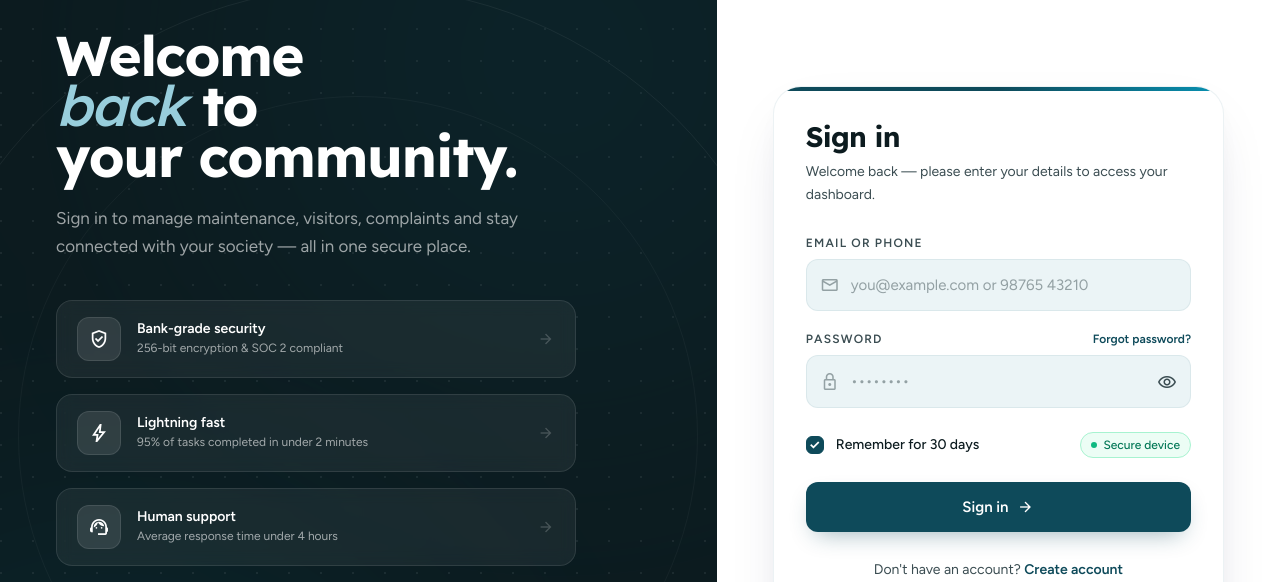
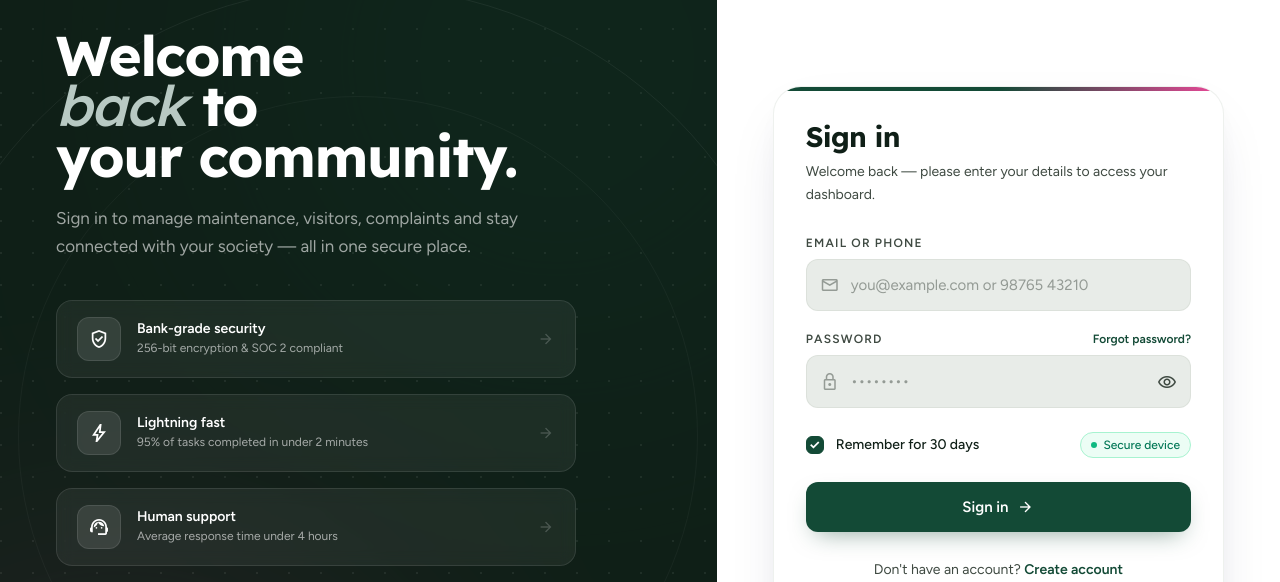
Before and after one commit to Prince188/residentone, a React (Create React App) app in the folder frontend/: page /login in a window 1280 px wide. Shown: the part 196-778 px from the top of the page. Built offline with nearby package versions, Linux system fonts and the light colour scheme; no server answers.

Commit message:
collection

```diff
--- a/frontend/public/index.html
+++ b/frontend/public/index.html
@@ -4,7 +4,7 @@
     <meta charset="utf-8" />
     <link rel="icon" href="%PUBLIC_URL%/favicon.ico" />
     <meta name="viewport" content="width=device-width, initial-scale=1" />
-    <meta name="theme-color" content="#0e4a5a" />
+    <meta name="theme-color" content="#134a36" />
     <meta
       name="description"
       content="ResidentOne — Multi-society residential management platform for billing, complaints, visitors, notices & more."
--- a/frontend/src/features/auth/LoginPage.js
+++ b/frontend/src/features/auth/LoginPage.js
@@ -330,7 +330,7 @@ export default function LoginPage() {
                     <button
                       type="submit"
                       disabled={loading}
-                      className="w-full bg-primary hover:bg-primary-container active:bg-[#051f26] disabled:bg-primary/60 disabled:cursor-not-allowed text-white font-semibold py-3.5 rounded-xl shadow-[0_10px_24px_-10px_rgba(14,74,90,0.45)] hover:shadow-[0_12px_28px_-10px_rgba(14,74,90,0.5)] hover:-translate-y-[1px] active:translate-y-0 transition-all flex items-center justify-center gap-2 text-[15px]"
+                      className="w-full bg-primary hover:bg-primary-container active:bg-[#0e3828] disabled:bg-primary/60 disabled:cursor-not-allowed text-white font-semibold py-3.5 rounded-xl shadow-[0_10px_24px_-10px_rgba(19,74,54,0.5)] hover:shadow-[0_12px_28px_-10px_rgba(19,74,54,0.55)] hover:-translate-y-[1px] active:translate-y-0 transition-all flex items-center justify-center gap-2 text-[15px]"
                     >
                       {loading ? (
                         <>
--- a/frontend/src/features/auth/RegisterPage.js
+++ b/frontend/src/features/auth/RegisterPage.js
@@ -490,7 +490,7 @@ export default function RegisterPage() {
                     <button
                       type="submit"
                       disabled={loading}
-                      className="w-full bg-primary hover:bg-primary-container active:bg-[#051f26] disabled:bg-primary/60 disabled:cursor-not-allowed text-white font-semibold py-3.5 rounded-xl shadow-[0_10px_24px_-10px_rgba(14,74,90,0.45)] hover:shadow-[0_12px_28px_-10px_rgba(14,74,90,0.5)] hover:-translate-y-[1px] active:translate-y-0 transition-all flex items-center justify-center gap-2 text-[15px] mt-2"
+                      className="w-full bg-primary hover:bg-primary-container active:bg-[#0e3828] disabled:bg-primary/60 disabled:cursor-not-allowed text-white font-semibold py-3.5 rounded-xl shadow-[0_10px_24px_-10px_rgba(19,74,54,0.5)] hover:shadow-[0_12px_28px_-10px_rgba(19,74,54,0.55)] hover:-translate-y-[1px] active:translate-y-0 transition-all flex items-center justify-center gap-2 text-[15px] mt-2"
                     >
                       {loading ? (
                         <>
--- a/frontend/src/features/collections/CollectionUnitPayPage.js
+++ b/frontend/src/features/collections/CollectionUnitPayPage.js
@@ -67,7 +67,7 @@ export default function CollectionUnitPayPage() {
               setErr(extractApiError(e, "Verification failed"));
             }
           },
-          theme: { color: "#0e4a5a" },
+          theme: { color: "#134a36" },
         };
         if (window.Razorpay) {
           const rz = new window.Razorpay(options);
--- a/frontend/src/features/landing/AboutPage.js
+++ b/frontend/src/features/landing/AboutPage.js
@@ -25,7 +25,7 @@ export default function AboutPage() {
       {/* Hero */}
       <header className="relative bg-on-primary-fixed overflow-hidden min-h-[400px] md:min-h-[500px] flex items-center pt-10">
         <div className="absolute inset-0 z-0">
-          <div className="absolute inset-0 bg-gradient-to-br from-[#051f26] via-primary/90 to-[#051f26] opacity-80" />
+          <div className="absolute inset-0 bg-gradient-to-br from-[#002117] via-primary/90 to-[#002117] opacity-80" />
         </div>
         <div className="relative z-10 max-w-container mx-auto px-margin-mobile md:px-margin-desktop w-full text-center">
           <span className="inline-block py-1 px-3 rounded-full bg-surface-container-highest/20 text-inverse-primary text-label-sm font-semibold mb-4 backdrop-blur-sm border border-inverse-primary/30 uppercase tracking-widest">
@@ -133,7 +133,7 @@ export default function AboutPage() {
 
       {/* CTA */}
       <section className="py-16 md:py-24 bg-on-primary-fixed relative overflow-hidden text-center">
-        <div className="absolute inset-0 bg-gradient-to-r from-brand to-[#093743] opacity-90" />
+        <div className="absolute inset-0 bg-gradient-to-r from-brand to-[#0f3b2b] opacity-90" />
         <div className="relative z-10 max-w-3xl mx-auto px-margin-mobile md:px-margin-desktop">
           <h2 className="text-[28px] md:text-[36px] lg:text-[44px] leading-tight font-bold text-on-primary mb-6">
             Join Us in Building Better Communities
--- a/frontend/src/features/maintenance/PayMaintenancePage.js
+++ b/frontend/src/features/maintenance/PayMaintenancePage.js
@@ -96,7 +96,7 @@ export default function PayMaintenancePage() {
           }
         },
         prefill: { name: "Resident", email: "", contact: "" },
-        theme: { color: "#0e4a5a" },
+        theme: { color: "#134a36" },
         modal: { ondismiss: () => setError("Payment cancelled.") },
       };
       const rzp = new window.Razorpay(options);
--- a/frontend/tailwind.config.js
+++ b/frontend/tailwind.config.js
@@ -4,53 +4,51 @@ module.exports = {
   theme: {
     extend: {
       colors: {
-        primary: "#0e4a5a",
+        primary: "#134a36",
         "on-primary": "#ffffff",
-        "on-primary-fixed": "#051f26",
-        "on-primary-fixed-variant": "#175b6e",
-        "on-primary-container": "#e3f3f7",
-        "primary-fixed": "#cae7ef",
-        "primary-fixed-dim": "#98cedc",
-        "primary-container": "#093743",
-        surface: "#f2f8fa",
-        "surface-dim": "#cfdedf",
-        "surface-bright": "#f7fbfc",
-        "surface-tint": "#0e4a5a",
+        "on-primary-fixed": "#002117",
+        "on-primary-fixed-variant": "#2a5a44",
+        "on-primary-container": "#ecf1ef",
+        "primary-fixed": "#dce4e1",
+        "primary-fixed-dim": "#b8c9c3",
+        "primary-container": "#0f3b2b",
+        surface: "#f3f7f2",
+        "surface-dim": "#d2dad4",
+        "surface-bright": "#f3f7f2",
+        "surface-tint": "#134a36",
         "surface-container-lowest": "#ffffff",
-        "surface-container-low": "#ebf4f6",
-        "surface-container": "#dcecee",
-        "surface-container-high": "#d0e4e7",
-        "surface-container-highest": "#c3dade",
-        "surface-variant": "#d8e8eb",
-        "on-surface": "#0c1b1f",
-        "on-surface-variant": "#3b4d52",
-        outline: "#6a7e84",
-        "outline-variant": "#c0d4d9",
-        "inverse-surface": "#0c1b1f",
-        "inverse-on-surface": "#ebf5f7",
-        "inverse-primary": "#4ec3dd",
-        secondary: "#485960",
+        "surface-container-low": "#e8ece8",
+        "surface-container": "#d8dfd9",
+        "surface-container-high": "#cbd2cc",
+        "surface-container-highest": "#bec6c0",
+        "surface-variant": "#dde4de",
+        "on-surface": "#0f1f17",
+        "on-surface-variant": "#3f4a42",
+        outline: "#707b73",
+        "outline-variant": "#c8d0c6",
+        "inverse-surface": "#0f1f17",
+        "inverse-on-surface": "#eef3ee",
+        "inverse-primary": "#b8c9c3",
+        secondary: "#475569",
         "on-secondary": "#ffffff",
-        "on-secondary-container": "#2f4047",
-        "on-secondary-fixed": "#0c1b1f",
-        "on-secondary-fixed-variant": "#304249",
-        "secondary-fixed": "#ddebee",
-        "secondary-fixed-dim": "#b8ced4",
-        "secondary-container": "#e1edf0",
-        tertiary: "#0891b2",
+        "on-secondary-container": "#475569",
+        "on-secondary-fixed": "#0f172a",
+        "on-secondary-fixed-variant": "#334155",
+        "secondary-fixed": "#e2e8f0",
+        "secondary-fixed-dim": "#cbd5e1",
+        "secondary-container": "#e2e8f0",
+        tertiary: "#ec4899",
         "on-tertiary": "#ffffff",
-        "tertiary-container": "#cffafe",
-        "on-tertiary-container": "#164e63",
-        "on-tertiary-fixed": "#164e63",
-        "on-tertiary-fixed-dim": "#0e7490",
-        "tertiary-fixed": "#cffafe",
-        "tertiary-fixed-dim": "#a5f3fc",
+        "tertiary-container": "#fce7f3",
+        "on-tertiary-container": "#4d002b",
+        "on-tertiary-fixed": "#fbcfe8",
+        "on-tertiary-fixed-dim": "#f472b6",
         error: "#ef4444",
         "on-error": "#ffffff",
         "error-container": "#fee2e2",
         "on-error-container": "#991b1b",
-        "on-background": "#0c1b1f",
-        brand: "#0e4a5a",
+        "on-background": "#0f1f17",
+        brand: "#134a36",
       },
       fontFamily: {
         "display-lg": ['"Lexend"', "sans-serif"],
```
Also changed, not shown: frontend/src/features/maintenance/MaintenanceDetailPage.js (+6 -6 lines).
